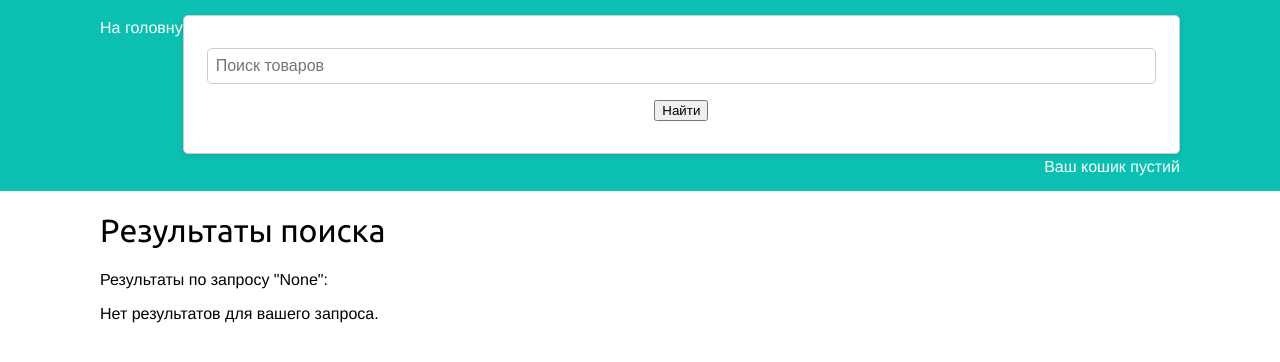
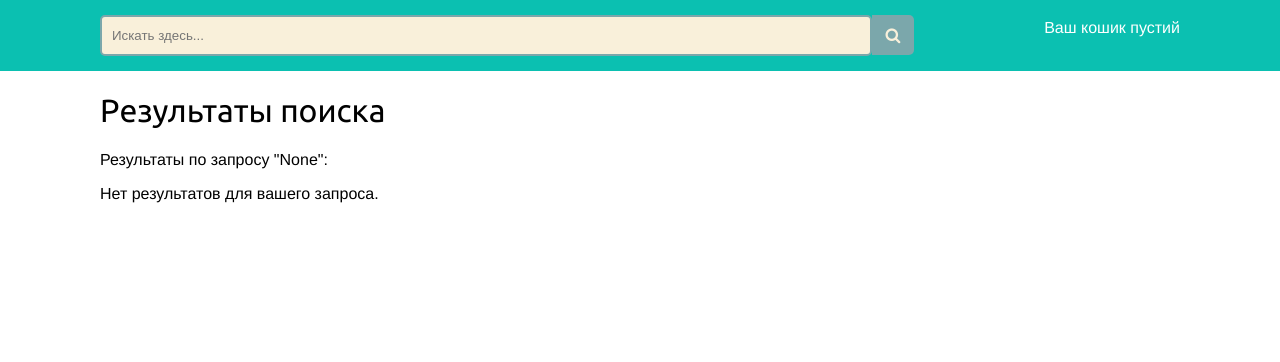
Before and after one commit to superdimon3000/avtoscarb, a Django app: page /search/ in a window 1280 px wide. Shown: the part 79-441 px from the top of the page. Run offline with Django 4.2, Linux system fonts and the light colour scheme; parts of the project's set-up code (start-up, migrations or seed data) failed here and were passed over; some libraries are stand-ins or nearby versions.

Commit message:
Сделал внешний вид для кнопки поиска

```diff
--- a/shop/static/css/base.css
+++ b/shop/static/css/base.css
@@ -153,15 +153,37 @@ ul.errorlist {
     padding-top:4px;
 }
 
-#subheader .menu {
-    color:#ffffff;
-    float:left;
-    padding-top:4px;
-}
+#subheader .d1 input {
+    width: 70%;
+    height: 35px;
+    padding-left: 10px;
+    border: 2px solid #7BA7AB;
+    border-radius: 5px;
+    outline: none;
+    background: #F9F0DA;
+    color: #9E9C9C;
+    float: left;
+  }
+
+#subheader .d1 button {
+    width: 42px;
+    height: 40px;
+    border: none;
+    background: #7BA7AB;
+    border-radius: 0 5px 5px 0;
+    cursor: pointer;
+    float: left;
+  }
+#subheader .d1 button:before {
+    content: "\f002";
+    font-family: FontAwesome;
+    font-size: 16px;
+    color: #F9F0DA;
+  }
 
 #subheader .price {
     color:#ffffff;
-    float:right;
+    display: inline-block
 }
 
 #content {
@@ -220,6 +242,25 @@ ul.errorlist {
 }
 
 .product-list .item img {
+    width:97%;
+    height:300px;
+    margin-bottom:8px;
+}
+
+.product-search .item {
+    width:28%;
+    height:400px;
+    padding:5px 5px 5px 5px;
+    float:left;
+    text-align:center;
+    line-height:1.2;
+    margin: 20px ;
+    border-style: groove;
+    border-width: 5px;
+    border-color:#0bc0b1;
+}
+
+.product-search .item img {
     width:97%;
     height:300px;
     margin-bottom:8px;
--- a/shop/templates/shop/base.html
+++ b/shop/templates/shop/base.html
@@ -8,6 +8,7 @@
     <meta name="viewport" content="width=device-width, initial-scale=1.0">
     <title>{% block title %}My shop{% endblock title %}</title>
     <link rel="stylesheet" href="{% static 'css/base.css' %}">
+    <link rel="stylesheet" href="https://maxcdn.bootstrapcdn.com/font-awesome/4.5.0/css/font-awesome.min.css">
 </head>
 <body>
     <div id="header">
@@ -21,11 +22,10 @@
         {% endif %}
     </div>
     <div id="subheader">
-        <a href="/" class="menu">На головну</a>
-        <form action="{% url 'shop:search' %}" method="get">
-            <input type="text" name="q" placeholder="Поиск товаров">
-            <button type="submit">Найти</button>
-        </form>
+        <div class="d1">
+                <input type="text" placeholder="Искать здесь...">
+                <button type="submit"></button>
+        </div>
         <div class="cart">
             {% with total_items=cart|length %}
                 {% if total_items > 0 %}
--- a/shop/templates/shop/search.html
+++ b/shop/templates/shop/search.html
@@ -6,14 +6,7 @@
     <p>Результаты по запросу "{{ query }}":</p>
     {% if results %}
         <ul>
-            <div id="main" class="product-list">
-                <h1>
-                    {% if category %}
-                        {{ category.name }}
-                    {% else %}
-                        Товар
-                    {% endif %}
-                </h1>
+            <div class="product-search">
                 {% for product in results %}
                     <div class="item">
                         <a href="{{ product.get_absolute_url }}">
@@ -27,6 +20,7 @@
                         ₴ {{ product.price }}
                     </div>
                 {% endfor %}
+            <div>
         </ul>
     {% else %}
         <p>Нет результатов для вашего запроса.</p>
```
